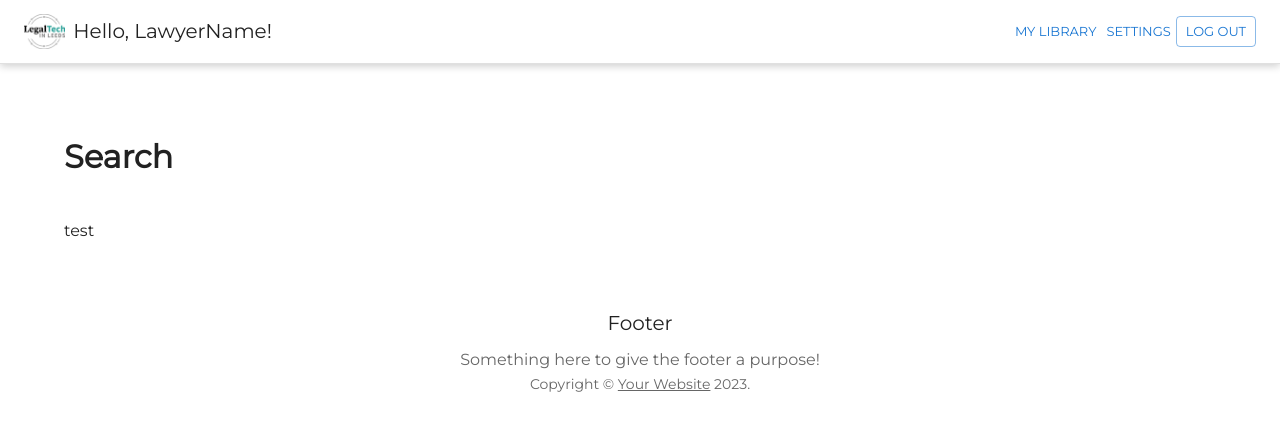
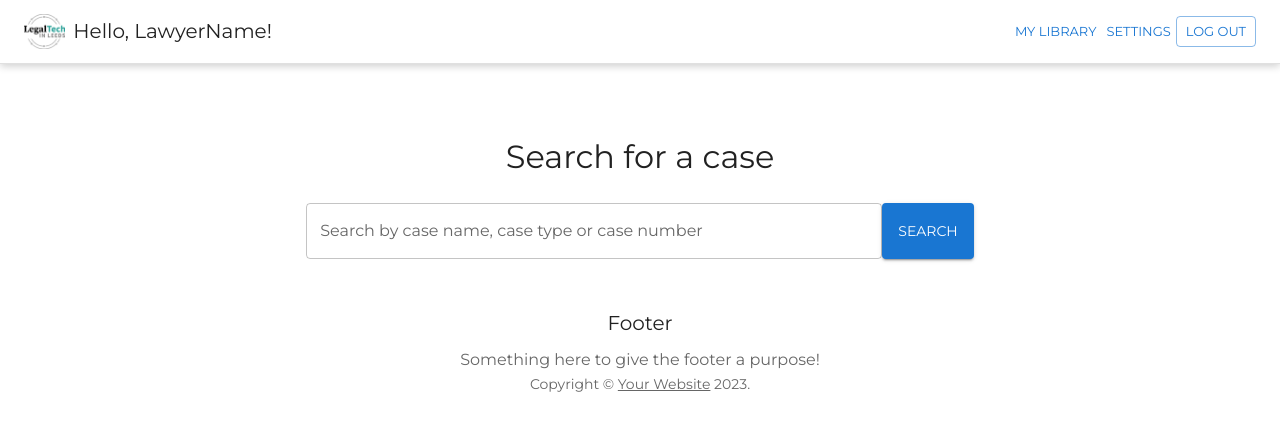
Before and after one commit to TimJones159/LegalTechBigHack, a React (Create React App) app: page / in a window 1280 px wide. Shown: the top 430 px of the page. Built offline with nearby package versions, Linux system fonts and the light colour scheme.

Commit message:
feat: styles

```diff
--- a/src/components/App.js
+++ b/src/components/App.js
@@ -24,11 +24,6 @@ export default function App() {
       <Container maxWidth="lg">
         <main>
           <SearchSection />
-          <Grid container spacing={4}>
-            <Grid item xs={8}>
-              <p>test</p>
-            </Grid>
-          </Grid>
         </main>
       </Container>
       <Footer
--- a/src/components/SearchSection.js
+++ b/src/components/SearchSection.js
@@ -1,5 +1,43 @@
+import { useState } from "react";
+import { useHistory } from "react-router-dom";
+
+import Button from "@mui/material/Button";
+import SearchIcon from "@mui/icons-material/Search";
+import TextField from "@mui/material/TextField";
+
 export const SearchSection = () => {
-  return <h1>Search</h1>;
+  let history = useHistory();
+
+  const [search, setSearch] = useState("");
+
+  const setSearchQuery = ({ target: { value } }) => {
+    setSearch(value);
+  };
+
+  const handleSubmit = () => {
+    history.push();
+  };
+  return (
+    <form className="searchSection" onSubmit={handleSubmit}>
+      <h1>Search for a case</h1>
+
+      <div className="searchSection__search">
+        <TextField
+          id="search-bar"
+          className="searchSection__searchBar"
+          onInput={setSearchQuery}
+          label="Search by case name, case type or case number"
+          variant="outlined"
+          placeholder="Search by case name, case type or case number"
+          size="medium"
+          value={search}
+        />
+        <Button type="submit" variant="contained" aria-label="search">
+          Search
+        </Button>
+      </div>
+    </form>
+  );
 };
 
 export default SearchSection;
--- a/src/index.css
+++ b/src/index.css
@@ -1,8 +1,25 @@
 body {
   margin: 0;
-  font-family: 'Montserrat', -apple-system, BlinkMacSystemFont, 'Segoe UI', 'Roboto', 'Oxygen',
-    'Ubuntu', 'Cantarell', 'Fira Sans', 'Droid Sans', 'Helvetica Neue',
-    sans-serif;
+  font-family: "Montserrat", -apple-system, BlinkMacSystemFont, "Segoe UI",
+    "Roboto", "Oxygen", "Ubuntu", "Cantarell", "Fira Sans", "Droid Sans",
+    "Helvetica Neue", sans-serif;
   -webkit-font-smoothing: antialiased;
   -moz-osx-font-smoothing: grayscale;
 }
+
+.searchSection {
+  text-align: center;
+}
+
+.searchSection h1 {
+  font-weight: normal;
+}
+
+.searchSection__search {
+  display: flex;
+  justify-content: center;
+}
+
+.searchSection__searchBar {
+  width: 50%;
+}
```
